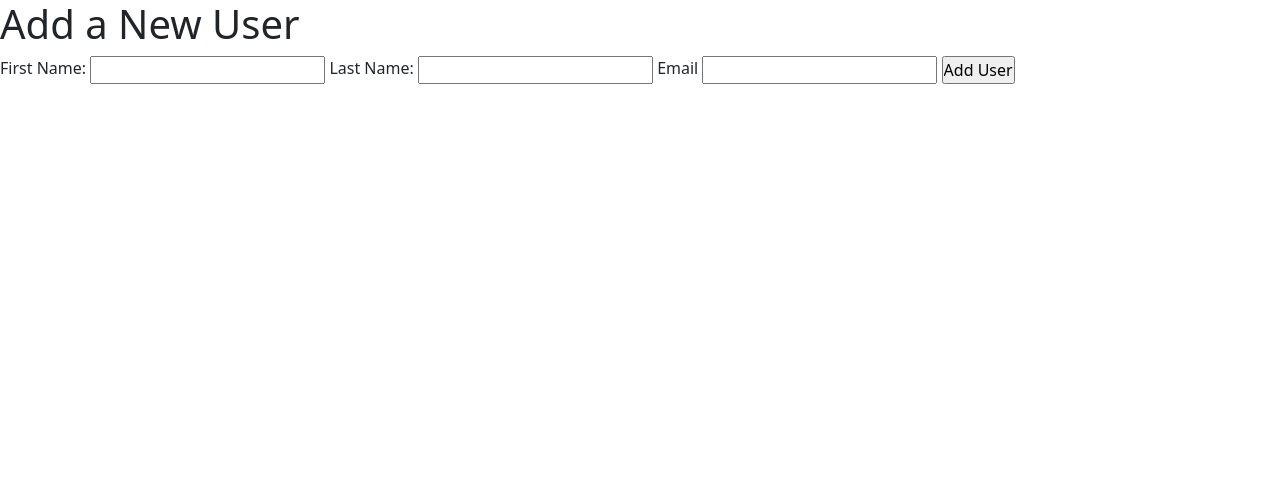
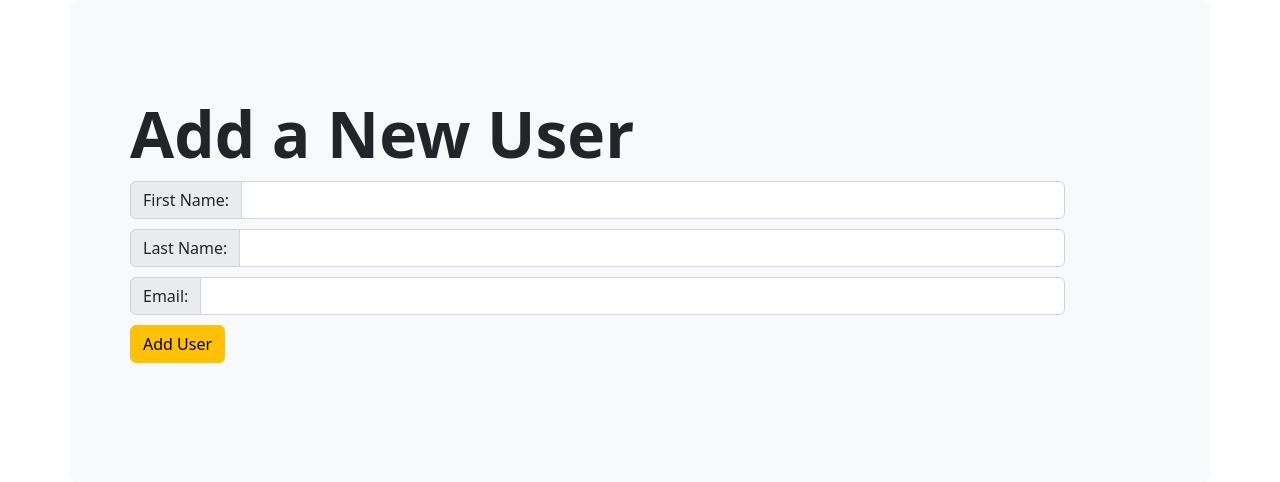
Before and after one commit to dreessen-n/users_cr, a Flask app: page /users/new in a window 1280 px wide. Shown: the top 482 px of the page. Run offline with Flask 2, Linux system fonts and the light colour scheme.

Commit message:
Format new.html with bootstrap

```diff
--- a/static/css/style.css
+++ b/static/css/style.css
@@ -4,3 +4,7 @@
     vertical-align: top;
     box-sizing: border-box;
 }
+
+.input-group {
+    margin-bottom: 10px;
+}
--- a/templates/new.html
+++ b/templates/new.html
@@ -9,17 +9,41 @@
     <title>Create</title>
 </head>
 <body>
-    <h1>Add a New User</h1>
-    <form action="/users/new/create" method="POST">
-        <label for="first_name">First Name:</label>
-        <input type="text" name="first_name">
-        <label for="last_name">Last Name:</label>
-        <input type="text" name="last_name">
-        <label for="email">Email</label>
-        <input type="email" name="email">
-        <input type="submit" value="Add User">
-    </form>
-
+<form action="/users/new/create" method="POST">
+    <div class="wrapper">
+        <div class="container py-5 mb-4 bg-light rounded-3 ">
+            <div class="p-5 mb-4 lc-block">
+                <div class="lc-block">
+                    <div editable="rich">
+                        <h1 class="fw-bolder display-3">Add a New User</h1>
+                    </div>
+                </div>
+                <div class="lc-block col-md-11">
+                    <div editable="rich">
+                        <!-- Get First Name -->
+                        <div class="input-group">
+                            <span class="input-group-text">First Name:</span>
+                            <input type="text" name="first_name" aria-label="first_name" class="form-control">
+                        </div>
+                        <!-- Get Last Name -->
+                        <div class="input-group">
+                            <span class="input-group-text">Last Name:</span>
+                            <input type="text" name="last_name" aria-label="last_name" class="form-control">
+                        </div>
+                        <!-- Get Email -->
+                        <div class="input-group">
+                            <span class="input-group-text">Email:</span>
+                            <input type="text" name="email" aria-label="email" class="form-control">
+                        </div>
+                    </div>
+                </div>
+                <!-- Submit button -->
+                <button type="submit" class="btn btn-warning">Add User</button>
+                </div>
+            </div>
+        </div>
+    </div>
+</form>
 
 </body>
 </html>
--- a/templates/users.html
+++ b/templates/users.html
@@ -28,7 +28,7 @@
                         </tbody>
                     </table>
                     <div class="lc-block d-grid gap-2 d-sm-flex justify-content-sm-left">
-                        <a class="btn btn-primary btn-lg px-4 gap-3 btn-success" href="/user/new" role="button">Create a New User</a>
+                        <a class="btn btn-primary btn-lg px-4 gap-3 btn-success" href="/users/new" role="button">Create a New User</a>
                     </div>
                     </div>
                 </div>
```
